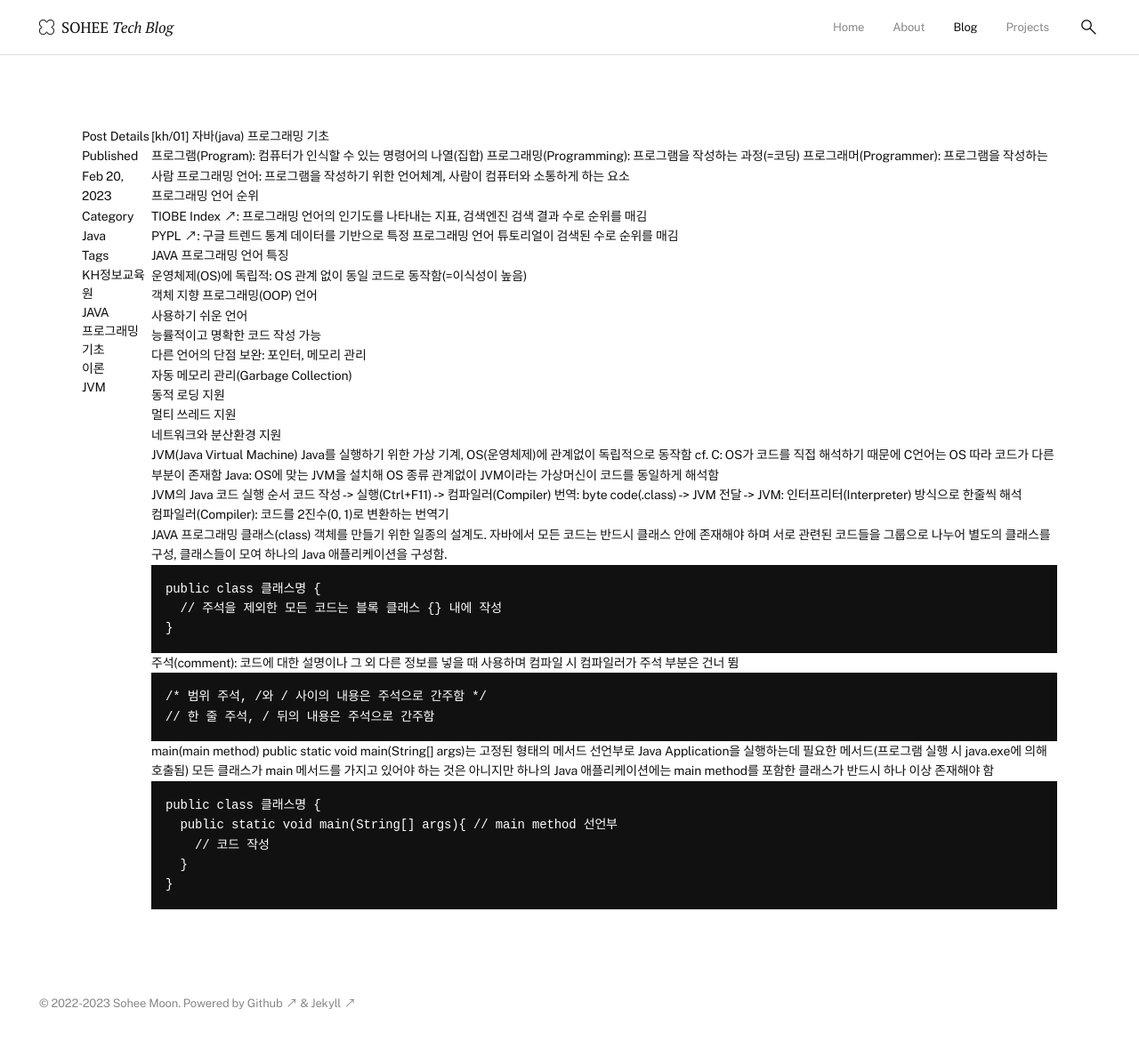
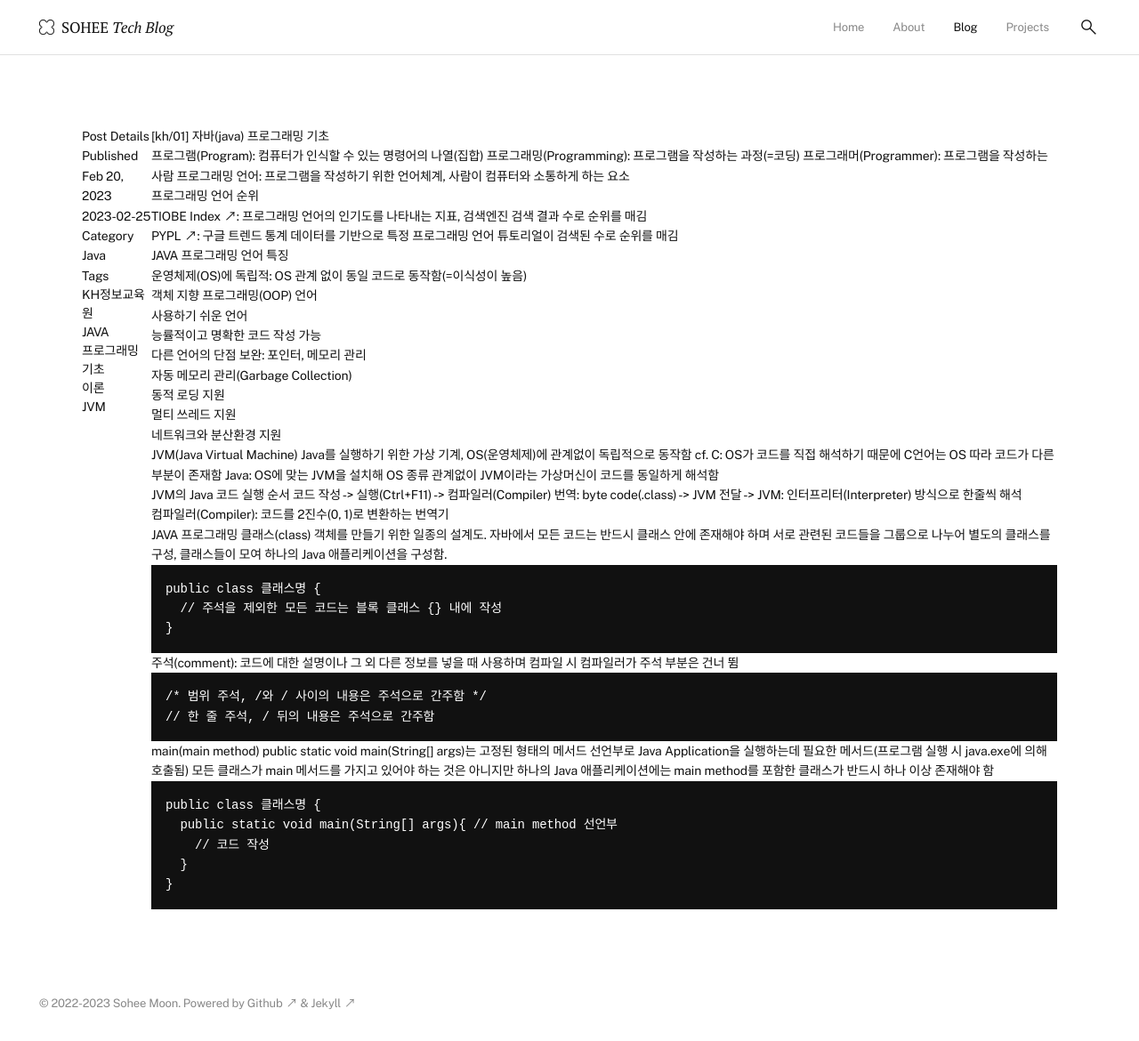
Before and after one commit to soheetech/soheetech.github.io, a Jekyll site: the page built from _posts/2023-02-25-kh-01-basic.md, in a window 1280 px wide and 1170 px high. Shown: the whole window at 89% size. Built offline with Jekyll 4.4.1, drawn with Linux system fonts in a browser that asks for light colours.

Commit message:
Update post.html

```diff
--- a/_layouts/post.html
+++ b/_layouts/post.html
@@ -6,7 +6,7 @@ layout: default
   <div class="col col-3-12 post-meta">
     <h4>Post Details</h4>
     <p>Published <time datetime="{{ page.date }}" class="type-small">{{ page.date | date: site.theme_config.date_format }}</time></p>
-    <p>{{ last_modified_at }}</p>
+    <p>{{ page.last_modified_at }}</p>
     <h4>Category</h4>
     <p><a href="/category/{{ page.category }}">{{ page.category | capitalize }}</a></p>
     {% if page.tags %}
```
